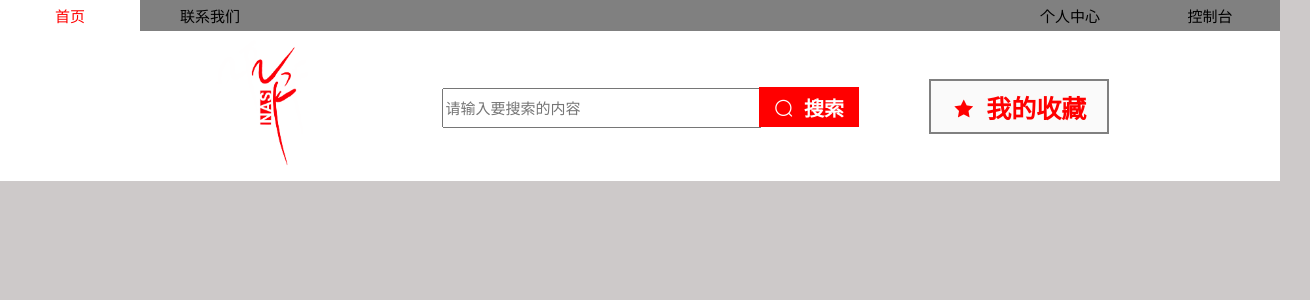
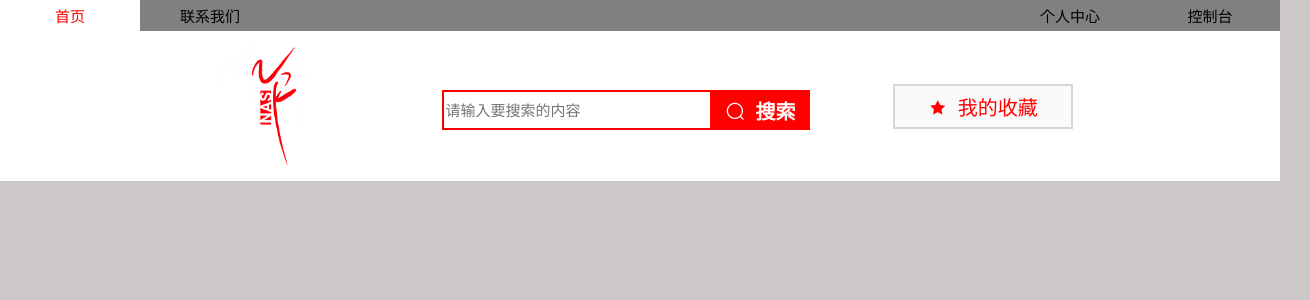
Before and after one commit to zdefr/NasFor-vue, a Vue app: page / in a window 1280 px wide. Shown: the top 300 px of the page, 1310 px wide, since content can reach past the window. Built offline with nearby package versions, Linux system fonts and the light colour scheme.

Commit message:
fix some bugs

```diff
--- a/src/components/header.vue
+++ b/src/components/header.vue
@@ -3,8 +3,12 @@
     <div class="head-left">
       <img src="../../public/IMG_20200728_154232.png" ALT="XX" class="logo">
     </div>
-        <input type="text" placeholder="请输入要搜索的内容" v-model="SEARmsg" :aria-required="isboxEmpty"></input>
-        <button type="button" class="button-search" @click="SEARsubmit"><i class="el-icon-search" ></i>搜索</button>
+
+    <div class="head-mid">
+      <input type="text" placeholder="请输入要搜索的内容" v-model="SEARmsg"></input>
+      <button type="button" class="button-search" ><i class="el-icon-search"></i>搜索</button>
+    </div>
+
     <div class="head-right">
       <button type="button" class="button-me"><i class="el-icon-star-on" style="color: red"></i>我的收藏</button>
     </div>
@@ -14,95 +18,100 @@
 <script>
 export default {
   name: "headerVue",
-        data(){
+  data() {
     return {
-                isboxEmpty:false,
-                SEARmsg:null
+      isboxEmpty: false,
+      SEARmsg: null
     }
   },
-        methods:{
-            SEARsubmit:function () {
-                console.log(this.SEARmsg)
-                if (this.SEARmsg==null){
-                    this.isboxEmpty=true;
-                }
-            }
-        }
+  methods: {}
 }
 </script>
 
 <style scoped>
-    header{
+header {
   height: 150px;
   margin: 0;
   padding: 0;
   background: #ffffff;
 }
 
-    .head-left{
+.head-left {
   display: inline-block;
   width: 34.5%;
   height: 100%;
+  float: left;
 }
 
-    .logo{
+.logo {
   height: 100%;
   float: right;
   display: inline-block;
   margin-right: 25%;
 }
 
-    input[aria-required]{
-        border: solid 2px red;
+.head-mid {
+  display: inline-block;
+  position: relative;
+  top: 30%;
+  width: 30%;
 }
 
-    input{
-
+input {
   box-sizing: border-box;
-        width: 25%;
+  width: 70%;
+  position: absolute;
+  top: 0;
   height: 40px;
-        position: relative;
-        bottom: 45%;
   font-size: 15px;
+  border: solid 2px red;
+  border-right: none;
+  outline: none;
 }
 
-    .button-search{
+.button-search {
+  position: absolute;
+  top: 0;
+  left: 70%;
+  box-sizing: border-box;
   width: 7%;
   height: 40px;
-        position: relative;
-        bottom: 43.5%;
-        left: -0.2%;
   font-weight: bold;
   font-size: 20px;
-        border: solid 2px red;
+  border: none;
   min-width: 100px;
   color: white;
   background-color: red;
 }
 
-    i{
+.button-search:hover {
+  background-color: #a70606;
+}
+
+i {
   margin-right: 10px;
 }
 
-    .head-right{
+.head-right {
   display: inline-block;
   position: absolute;
   width: 35%;
   height: 150px;
 }
 
-    .button-me{
-        height: 55px;
+.button-me {
+  height: 45px;
   margin-left: 15%;
   position: absolute;
-        top: 32%;
-        font-weight: bold;
-        font-size: 25px;
-        border: solid 2px gray;
+  top: 35%;
+  font-size: 20px;
+  border: solid 2px #d6d6d6;
   min-width: 180px;
   background-color: #fafafa;
   color: red;
 }
 
-
+.button-me:hover{
+  border: solid 2px red;
+}
 </style>
```
Lines whose indentation alone changed are shown as unchanged.
